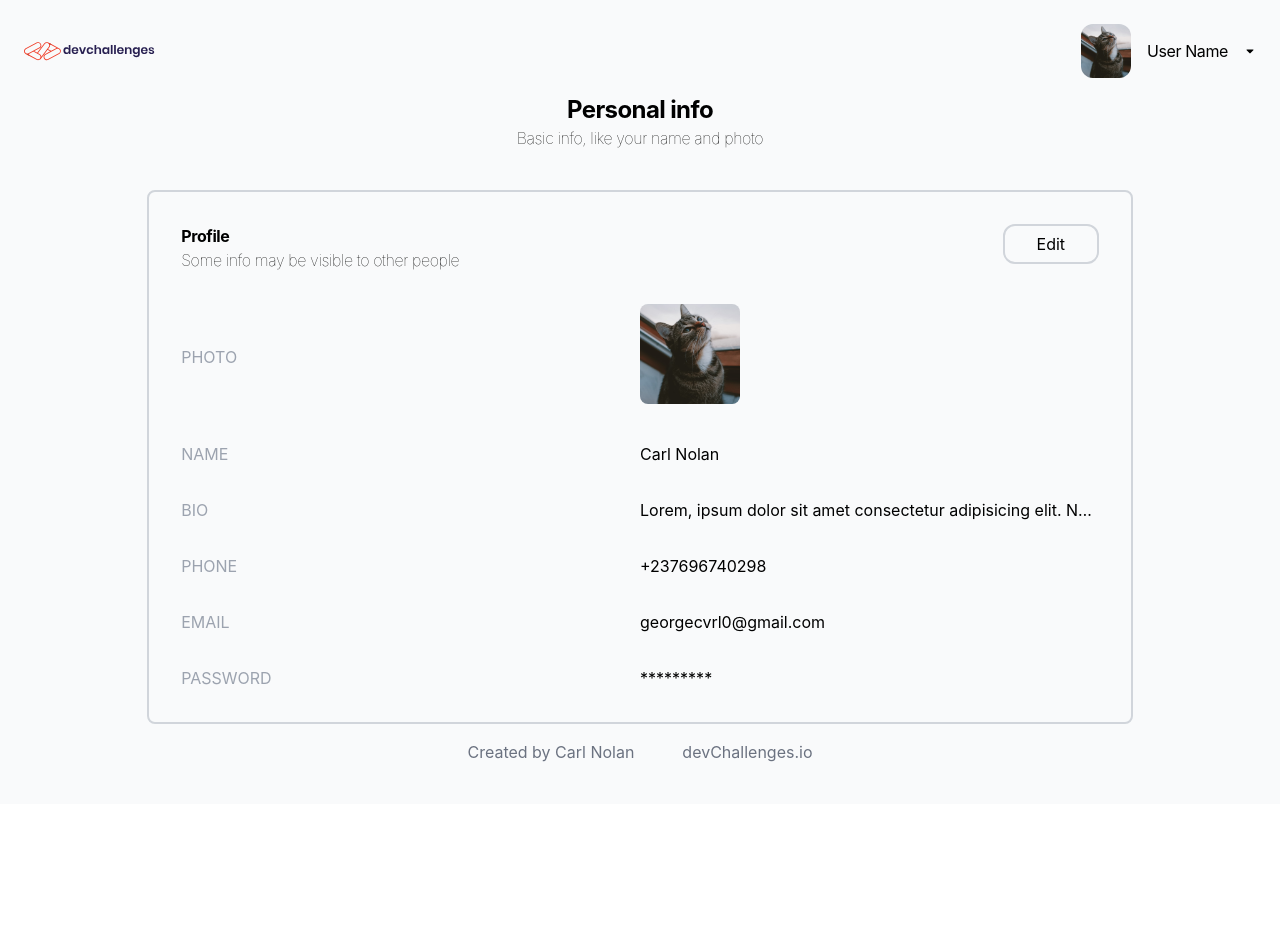
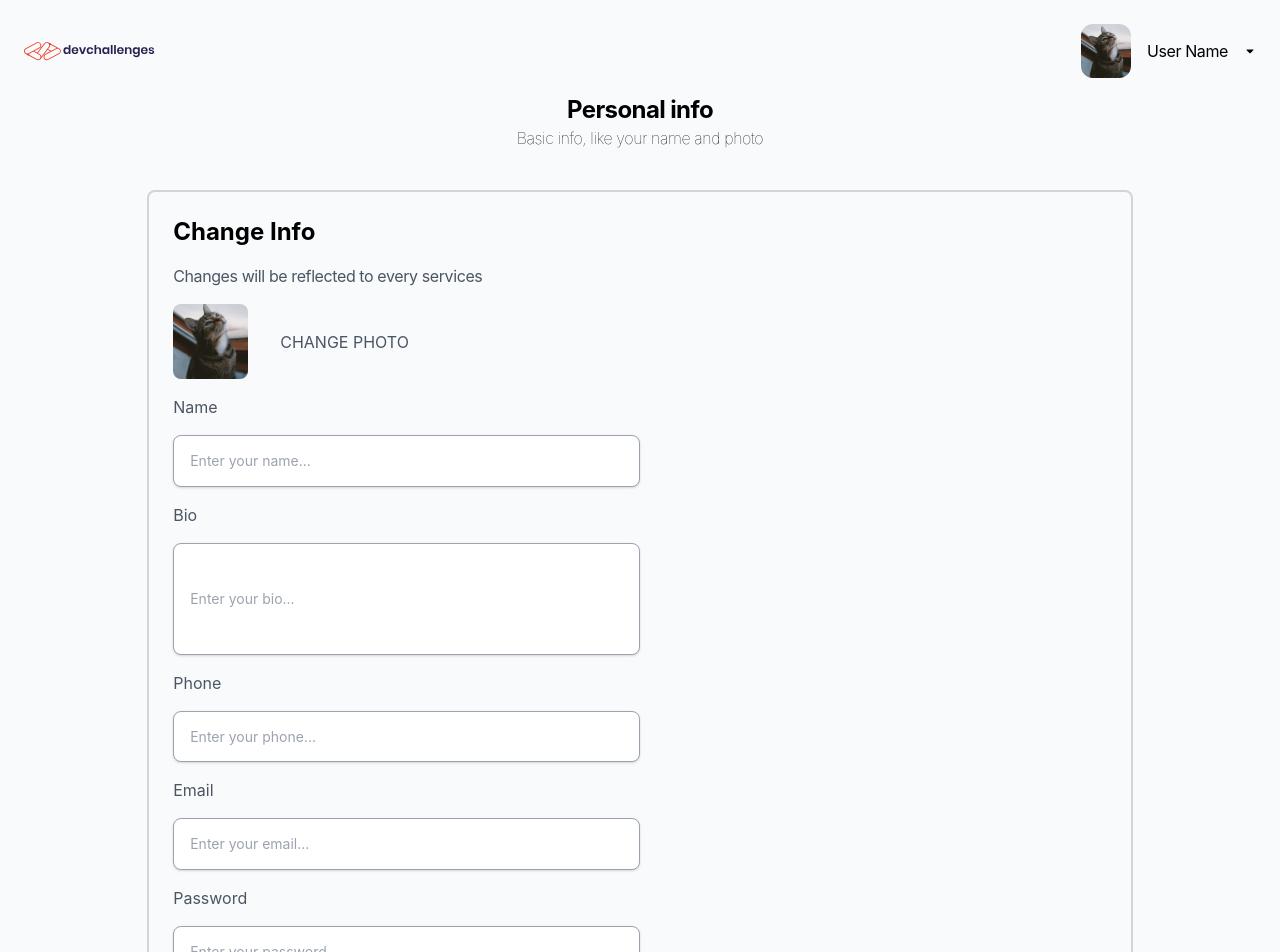
Before and after one commit to cvrlnolan/auth-app, a Next.js app: page /profile in a window 1280 px wide. Shown: the top 952 px of the page. Before the commit the page ends 804 px from the top, so only its background shows below. Built offline with nearby package versions, Linux system fonts and the light colour scheme.

Commit message:
UpdateView component, minor adjustments

```diff
--- a/components/layout/devLogo.tsx
+++ b/components/layout/devLogo.tsx
@@ -8,7 +8,7 @@ type Dimensions = {
 const DevLogo = (logo: Dimensions) => {
   return (
     <>
-      <div className="my-4 mx-auto">
+      <div className="my-4 mx-auto cursor-pointer">
         <svg
           width={logo.width}
           height={logo.height}
--- a/components/profile/updateView.tsx
+++ b/components/profile/updateView.tsx
@@ -1,9 +1,62 @@
 import React from "react";
+import Image from "next/image";
+import profilePic from "public/photo.jpg";
+import { FaCamera } from "react-icons/fa";
 
 const UpdateView = () => {
   return (
     <>
-      <div className="block p-4"></div>
+      <div className="flex flex-col p-6 w:full md:w-4/5 mx-auto mt-10 space-y-4 border-2 border-gray-300 rounded-lg">
+        <p className="text-2xl font-bold">Change Info</p>
+        <p className="tracking-tight text-gray-600">
+          Changes will be reflected to every services
+        </p>
+        <div className="flex space-x-8">
+          {/* <div className="relative"> */}
+            <Image
+              alt="profile_pic"
+              src={profilePic}
+              width="75"
+              height="75"
+              objectFit="cover"
+              placeholder="blur"
+              className="rounded-lg"
+            />
+            {/* <div className="absolute object-center">
+              <FaCamera className="w-4 h-4" />
+            </div> */}
+          {/* </div> */}
+          <p className="uppercase text-gray-600 my-auto">Change Photo</p>
+        </div>
+        <label className="text-gray-600">Name</label>
+        <input
+          className="w-full md:w-4/5 lg:w-1/2 p-4 rounded-lg border border-gray-400 shadow text-sm leading-tight focus:ring-2 focus:ring-gray-700 focus:outline-none transition duration-300"
+          placeholder="Enter your name..."
+        />
+        <label className="text-gray-600">Bio</label>
+        <input
+          className="w-full md:w-4/5 lg:w-1/2 h-28 p-4 rounded-lg border border-gray-400 shadow text-sm leading-tight focus:ring-2 focus:ring-gray-700 focus:outline-none transition duration-300"
+          placeholder="Enter your bio..."
+        />
+        <label className="text-gray-600">Phone</label>
+        <input
+          className="w-full md:w-4/5 lg:w-1/2 p-4 rounded-lg border border-gray-400 shadow text-sm leading-tight focus:ring-2 focus:ring-gray-700 focus:outline-none transition duration-300"
+          placeholder="Enter your phone..."
+        />
+        <label className="text-gray-600">Email</label>
+        <input
+          className="w-full md:w-4/5 lg:w-1/2 p-4 rounded-lg border border-gray-400 shadow text-sm leading-tight focus:ring-2 focus:ring-gray-700 focus:outline-none transition duration-300"
+          placeholder="Enter your email..."
+        />
+        <label className="text-gray-600">Password</label>
+        <input
+          className="w-full md:w-4/5 lg:w-1/2 p-4 rounded-lg border border-gray-400 shadow text-sm leading-tight focus:ring-2 focus:ring-gray-700 focus:outline-none transition duration-300"
+          placeholder="Enter your password..."
+        />
+        <button className="w-1/3 lg:w-1/4 px-4 py-2 bg-blue-400 hover:bg-blue-500 focus:ring-2 focus:ring-blue-400 text-white rounded-lg transition duration-300">
+          Save
+        </button>
+      </div>
     </>
   );
 };
--- a/pages/profile.tsx
+++ b/pages/profile.tsx
@@ -3,6 +3,7 @@ import type { NextPage } from "next";
 import Head from "next/head";
 import Navbar from "@/components/layout/navbar";
 import ProfileView from "@/components/profile/profileView";
+import UpdateView from "@/components/profile/updateView";
 
 const Profile: NextPage = () => {
   return (
@@ -17,7 +18,8 @@ const Profile: NextPage = () => {
         <p className="text-center font-thin tracking-tight">
           Basic info, like your name and photo
         </p>
-        <ProfileView />
+        {/* <ProfileView /> */}
+        <UpdateView />
       </Navbar>
     </>
   );
```
Also changed, not shown: pages/_app.tsx (+4 -4 lines).
